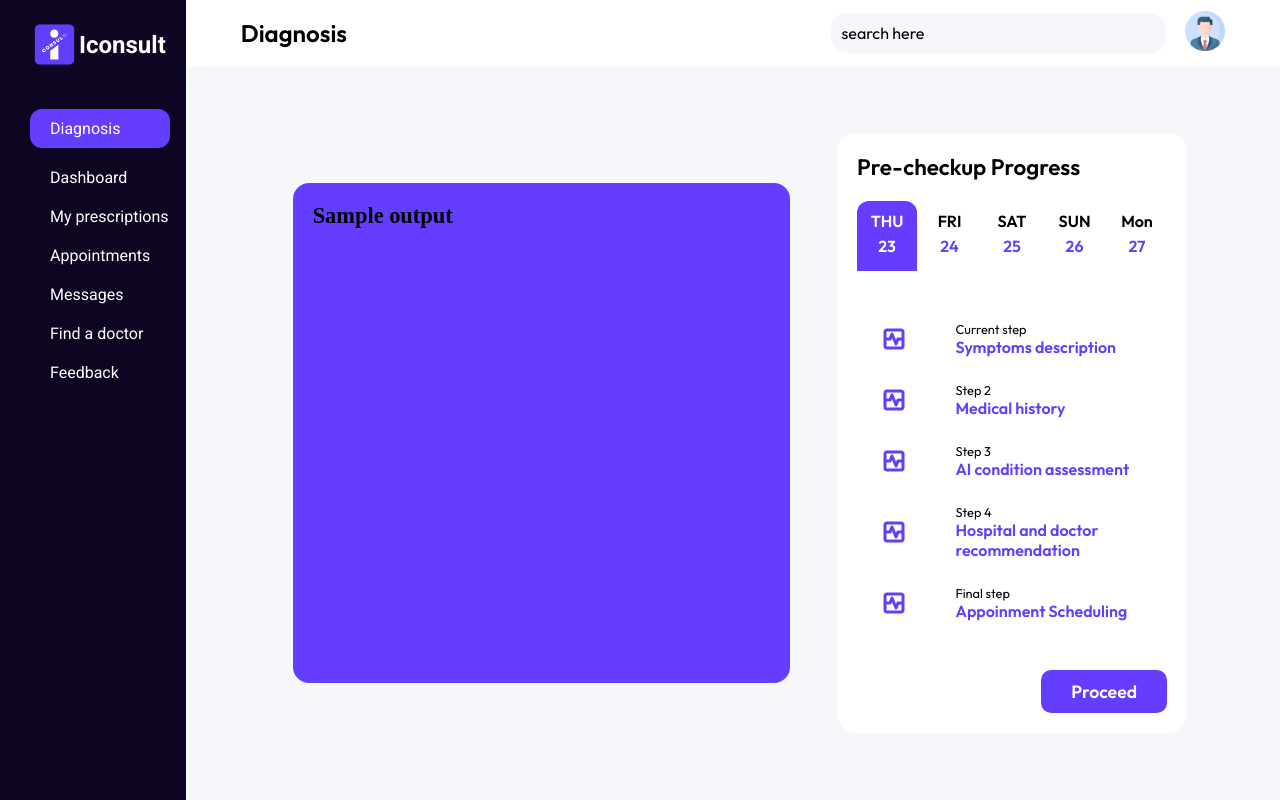
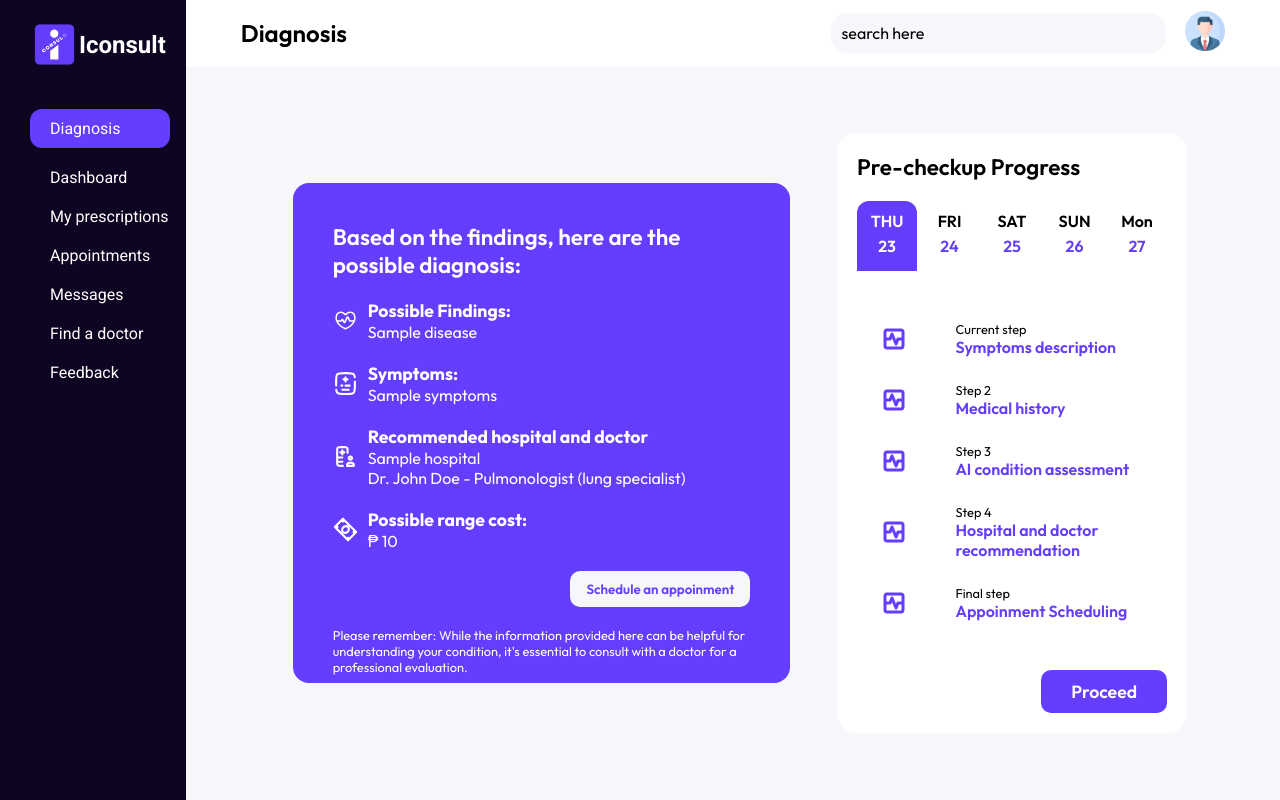
Before and after one commit to progchris00/IConsult, a Flask app: template templates/result.html in a window 1280 px wide. Run offline with Flask 3, Linux system fonts and the light colour scheme; the template is opened without the code that fills it: most values are stand-ins (such as "Sample title", 1, 10 or a date in 2020).

Commit message:
add: style result area

```diff
--- a/app.py
+++ b/app.py
@@ -37,7 +37,7 @@ def assessment():
 
 @app.route("/result")
 def result():
-    return render_template('result.html', output=output_text)
+    return render_template('result.html', disease="test disease", symptoms="this, is, a, test, symptoms,", hospital="test hospital", cost="test cost")
 
 if __name__ == "__main__":
     app.run(debug=True)
--- a/static/css/diagnosis-style.css
+++ b/static/css/diagnosis-style.css
@@ -293,7 +293,7 @@ section {
   width: 150px;
 }
 
-button:hover:not(.inactive),
+button:hover:not(.inactive, .appoinment-btn),
 #proceed-button:hover {
   background-color: #4703bb;
 }
@@ -318,7 +318,6 @@ button:hover:not(.inactive),
   justify-content: space-around;
   align-items: center;
 }
-
 /* Main end */
 
 /* Result area */
@@ -333,9 +332,52 @@ button:hover:not(.inactive),
 .result-container {
   background-color: var(--secondary-color);
   width: 70%;
-  padding: 20px;
+  padding: 40px 40px;
   height: 500px;
   border-radius: 16px;
+  color: var(--font-color-white);
+  display: flex;
+  flex-direction: column;
+  font-family: var(--font-family);
+  gap: 20px;
+}
+
+.result {
+  display: flex;
+  gap: 10px;
+}
+
+.text {
+  display: flex;
+  flex-direction: column;
+  justify-content: center;
+}
+
+.bold {
+  font-weight: 700;
+}
+
+.large {
+  font-size: 1.1rem;
+}
+
+.disclaimer {
+  font-size: 0.8rem;
+}
+
+.appoinment-btn {
+  align-self: flex-end;
+  border: none;
+  border-radius: 10px;
+  background-color: var(--app-background-color);
+  padding: 10px 16px;
+  color: var(--secondary-color);
+  font-family: var(--font-family);
+  font-weight: 600;
+}
+
+.svg {
+  width: 25px;
 }
 
 /* Fonts */
--- a/templates/result.html
+++ b/templates/result.html
@@ -2,7 +2,58 @@
 <main>
   <div class="result-area">
     <div class="result-container">
-      <h3>{{ output }}</h3>
+      <h3>Based on the findings, here are the possible diagnosis:</h3>
+      <div class="result findings">
+        <img
+          src="{{ url_for('static', filename='images/findings.svg') }}"
+          alt=""
+          class="svg"
+        />
+        <div class="text">
+          <span class="large bold">Possible Findings:</span>
+          <span>{{disease}}</span>
+        </div>
+      </div>
+      <div class="result symptoms">
+        <img
+          src="{{ url_for('static', filename='images/symptoms.svg') }}"
+          alt=""
+          class="svg"
+        />
+        <div class="text">
+          <span class="large bold">Symptoms:</span>
+          <span>{{symptoms}}</span>
+        </div>
+      </div>
+      <div class="result recommended-hospital-doctor">
+        <img
+          src="{{ url_for('static', filename='images/hospital.svg') }}"
+          alt=""
+          class="svg"
+        />
+        <div class="text">
+          <span class="large bold">Recommended hospital and doctor</span>
+          <span>{{hospital}}</span>
+          <span>Dr. John Doe - Pulmonologist (lung specialist)</span>
+        </div>
+      </div>
+      <div class="result cost">
+        <img
+          src="{{ url_for('static', filename='images/price.svg') }}"
+          alt=""
+          class="svg"
+        />
+        <div class="text">
+          <span class="large bold">Possible range cost:</span>
+          <span>₱ {{cost}}</span>
+        </div>
+      </div>
+      <button class="appoinment-btn">Schedule an appoinment</button>
+      <div class="disclaimer">
+        Please remember: While the information provided here can be helpful for
+        understanding your condition, it's essential to consult with a doctor
+        for a professional evaluation.
+      </div>
     </div>
   </div>
 </main>
```
Also changed, not shown: static/images/findings.svg (added), static/images/hospital.svg (added), static/images/price.svg (added), static/images/symptoms.svg (added).
